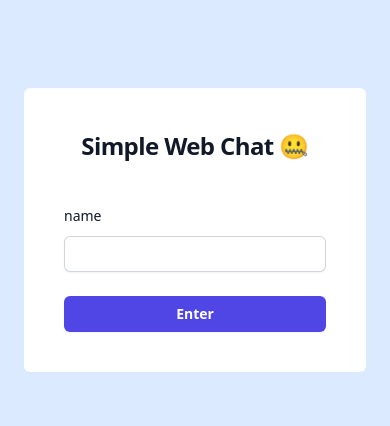
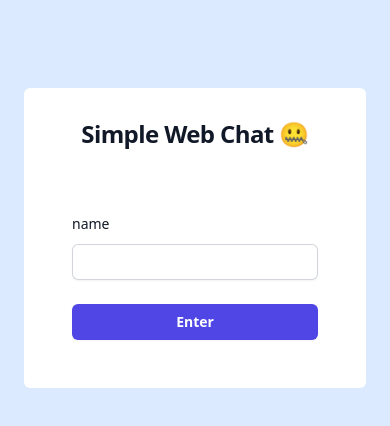
Before and after one commit to chaelin1211/svelte-simple-chat, a SvelteKit app in the folder front/: page /first in a window 390 px wide. Shown: the top 426 px of the page. Built offline with nearby package versions, Linux system fonts and the light colour scheme.

Commit message:
STYLE: 상단 배너 레이아웃으로 이동

```diff
--- a/front/src/routes/+layout.svelte
+++ b/front/src/routes/+layout.svelte
@@ -1,5 +1,15 @@
 <script>
-  import "../lib/app.css";
+  import "$lib/app.css";
 </script>
-
-<slot />
+<div class="flex min-h-full flex-col justify-center px-6 py-12 lg:px-0">
+    <div class="bg-white rounded-md mt-10 sm:mx-auto sm:w-full sm:max-w-md p-2">
+        <div class="sm:mx-auto sm:w-full sm:max-w-sm">
+            <h2
+                    class="my-5 text-center text-2xl font-bold leading-9 tracking-tight text-gray-900"
+            >
+                Simple Web Chat 🤐
+            </h2>
+        </div>
+        <slot/>
+    </div>
+</div>
--- a/front/src/routes/first/+page.svelte
+++ b/front/src/routes/first/+page.svelte
@@ -16,16 +16,6 @@
     sessionStorage.setItem("userName", "");
   });
 </script>
-
-<div class="flex min-h-full flex-col justify-center px-6 py-12 lg:px-8">
-  <div class="bg-white rounded-md mt-10 sm:mx-auto sm:w-full sm:max-w-sm">
-    <div class="sm:mx-auto sm:w-full sm:max-w-sm">
-      <h2
-        class="mt-10 text-center text-2xl font-bold leading-9 tracking-tight text-gray-900"
-      >
-        Simple Web Chat 🤐
-      </h2>
-    </div>
 <form class="p-10 space-y-6" on:submit={(e) => enterChat(e, input)}>
   <div>
     <label
@@ -51,5 +41,3 @@
     </button>
   </div>
 </form>
-  </div>
-</div>
```
Lines whose indentation alone changed are shown as unchanged.
